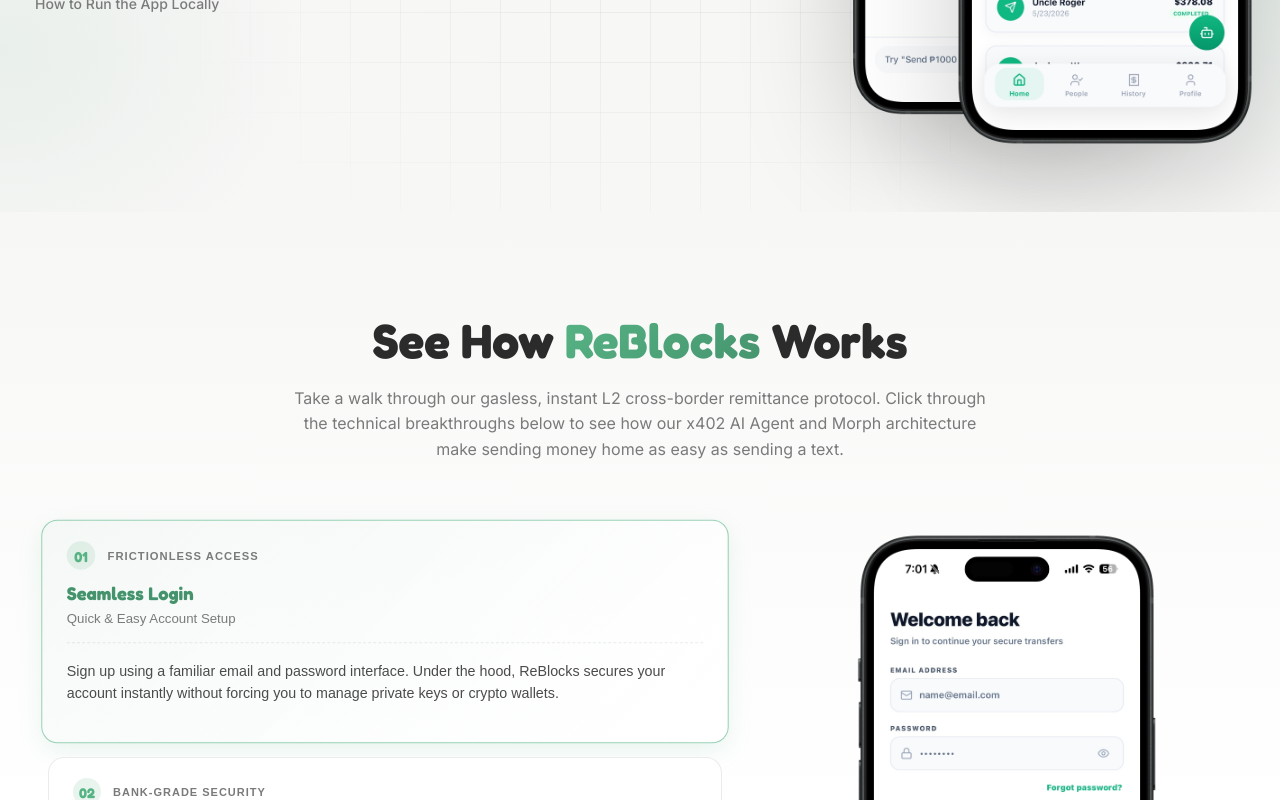
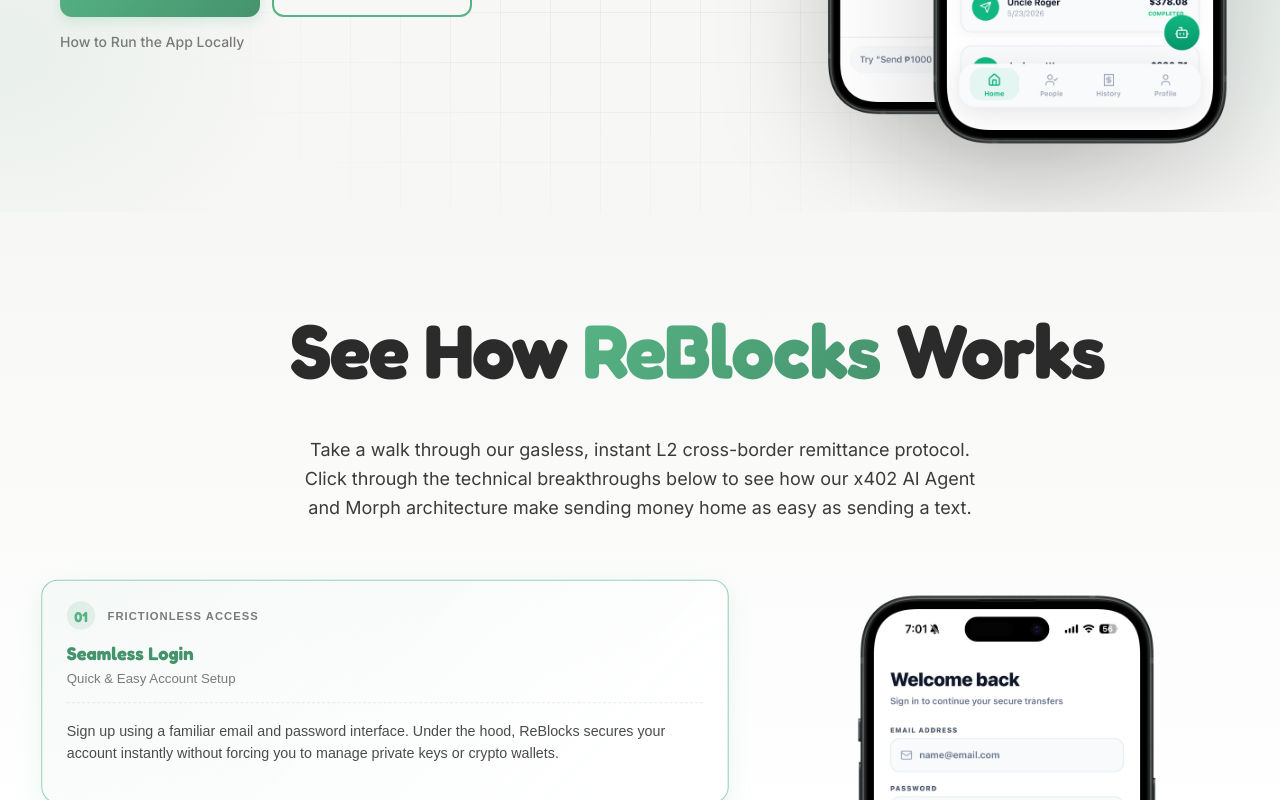
Before and after one commit to mtrsvn/ReBlocksLanding, a React (Vite) app: page / in a window 1280 px wide. Shown: the part 588-1388 px from the top of the page. Built offline with nearby package versions, Linux system fonts and the light colour scheme.

Commit message:
feat: add global styles and layout components for App.css

```diff
--- a/src/App.css
+++ b/src/App.css
@@ -395,7 +395,6 @@ h1, h2, h3, h4, h5, h6,
   line-height: 1;
   color: #2b2b2b;
   margin-bottom: 32px;
-  white-space: nowrap;
 }
 
 .gradient-text {
@@ -1106,14 +1105,18 @@ h1, h2, h3, h4, h5, h6,
 
 .tour-section-title {
   font-family: 'Fredoka', var(--font);
-  font-size: clamp(32px, 4vw, 48px);
+  font-size: clamp(48px, 6vw, 76px);
+  font-weight: 700;
+  letter-spacing: -1.5px;
+  line-height: 1;
   color: #2b2b2b;
-  line-height: 1.2;
+  margin-bottom: 32px;
+  white-space: nowrap;
 }
 
 .tour-section-desc {
-  font-size: 16px;
-  color: var(--text-muted);
+  font-size: 18px;
+  color: var(--text);
   line-height: 1.6;
 }
 
```
